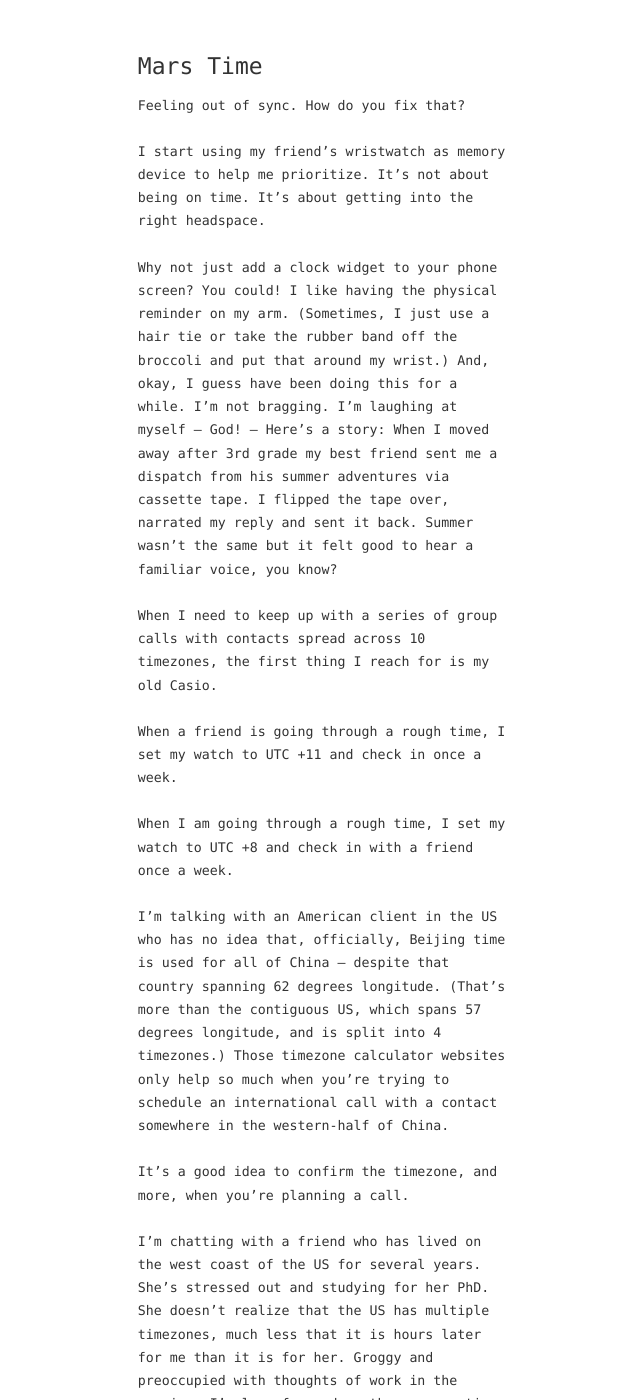
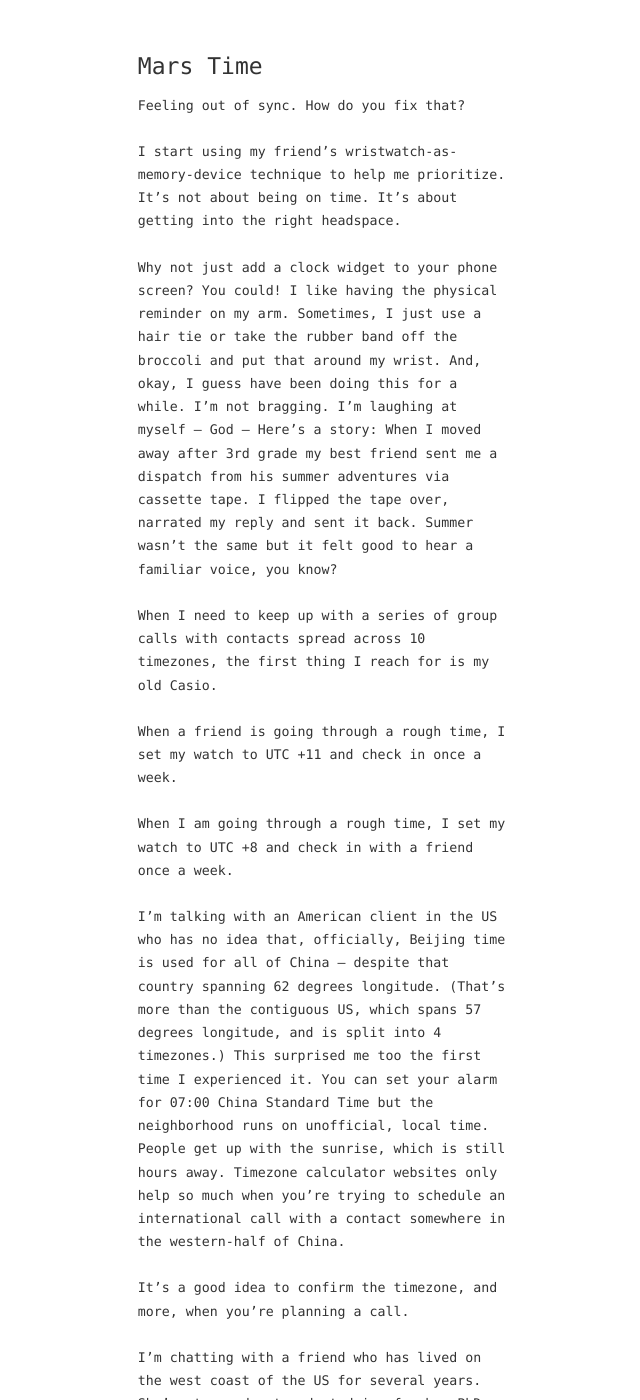
Before and after one commit to zachmccabe/zachmccabe.github.io, a Jekyll site: the page built from _notes/timezones.md, in a window 1280 px wide and 1400 px high, scrolled down 1799 px. Shown: the whole window, without its empty margins (181-821 px from the left). Built offline with Jekyll 4.4.1, drawn with Linux system fonts in a browser that asks for light colours; some of the changed text lies outside the part shown.

Commit message:
Update timezones.md
Copy tweaks

```diff
--- a/_notes/timezones.md
+++ b/_notes/timezones.md
@@ -59,9 +59,9 @@
 
 Feeling out of sync. How do you fix that?
 
-I start using my friend's wristwatch as memory device to help me prioritize. It's not about being on time. It's about getting into the right headspace.
+I start using my friend's wristwatch-as-memory-device technique to help me prioritize. It's not about being on time. It's about getting into the right headspace.
 
-Why not just add a clock widget to your phone screen? You could! I like having the physical reminder on my arm. (Sometimes, I just use a hair tie or take the rubber band off the broccoli and put that around my wrist.) And, okay, I guess have been doing this for a while. I'm not bragging. I'm laughing at myself -- God! -- Here's a story: When I moved away after 3rd grade my best friend sent me a dispatch from his summer adventures via cassette tape. I flipped the tape over, narrated my reply and sent it back. Summer wasn't the same but it felt good to hear a familiar voice, you know?
+Why not just add a clock widget to your phone screen? You could! I like having the physical reminder on my arm. Sometimes, I just use a hair tie or take the rubber band off the broccoli and put that around my wrist. And, okay, I guess have been doing this for a while. I'm not bragging. I'm laughing at myself -- God -- Here's a story: When I moved away after 3rd grade my best friend sent me a dispatch from his summer adventures via cassette tape. I flipped the tape over, narrated my reply and sent it back. Summer wasn't the same but it felt good to hear a familiar voice, you know?
 
 When I need to keep up with a series of group calls with contacts spread across 10 timezones, the first thing I reach for is my old Casio.
 
@@ -69,11 +69,11 @@
 
 When I am going through a rough time, I set my watch to UTC +8 and check in with a friend once a week.
 
-I'm talking with an American client in the US who has no idea that, officially, Beijing time is used for all of China -- despite that country spanning 62 degrees longitude. (That's more than the contiguous US, which spans 57 degrees longitude, and is split into 4 timezones.) Those timezone calculator websites only help so much when you're trying to schedule an international call with a contact somewhere in the western-half of China.
+I'm talking with an American client in the US who has no idea that, officially, Beijing time is used for all of China -- despite that country spanning 62 degrees longitude. (That's more than the contiguous US, which spans 57 degrees longitude, and is split into 4 timezones.) This surprised me too the first time I experienced it. You can set your alarm for 07:00 China Standard Time but the neighborhood runs on unofficial, local time. People get up with the sunrise, which is still hours away. Timezone calculator websites only help so much when you're trying to schedule an international call with a contact somewhere in the western-half of China.
 
 It's a good idea to confirm the timezone, and more, when you're planning a call.
 
-I'm chatting with a friend who has lived on the west coast of the US for several years. She's stressed out and studying for her PhD. She doesn't realize that the US has multiple timezones, much less that it is hours later for me than it is for her. Groggy and preoccupied with thoughts of work in the morning, I'm less focused on the conversation than I would like. She is embarrassed that, even after years of living in the country, she didn't know this simple fact about the place.
+I'm chatting with a friend who has lived on the west coast of the US for several years. She's stressed out and studying for her PhD. She doesn't realize that the US has multiple timezones, much less that it is hours later for me than it is for her. Groggy and preoccupied with thoughts of work in the morning, I'm less focused on the conversation than I would like. I feel bad and apologize. She is embarrassed that, even after years of living in the country, she didn't know this simple fact about the place.
 
 People assume their frame of reference is also your frame of reference.
 
@@ -97,7 +97,7 @@
 
 - Let's pick an extra option for our call on \[date, time\]. \[Preferred VOIP app\] is glitchy in \[location\] because of censorship. Any ideas for a fallback plan?
 
-You might end up needing to coordinate a call with someone who isn't good at this part. Talking through your plan in advance is even more important with these folks. It's best to visualize a few likely scenarios by yourself, and then share your plan. I try to do this in a way that doesn't require much effort on their end but still gives them a clear picture of any likely challenges. Maybe something like:
+You might end up needing to coordinate a call with someone who isn't good at this part. Maybe they haven't had much practice yet. Maybe they're too busy to contribute to the planning process. Whatever. With these folks, talking through your plan in advance is even more important. It's best to visualize a few likely scenarios by yourself, and then share your plan. I try to do this in a way that doesn't require much effort from my contact but still gives them a clear picture of any likely challenges. Maybe something like:
 
 - In addition to our usual WhatsApp chat, you can reach me at \[travel @ email\]. The timezone in \[location\] is \[N hours behind\]. Can I call you on \[date\] at \[time\] your time?
 - In my experience, the signal between \[location A\] and \[location B\] isn't reliable. I will text you from \[local number\] at \[time\] to check in beforehand. Just in case the bandwidth for a call doesn't hold up, let's try when I get to \[location C\] on \[date\]. Will that work for you?
```
Also changed, not shown: other parts of _notes/timezones.md (+1 -1 lines).
